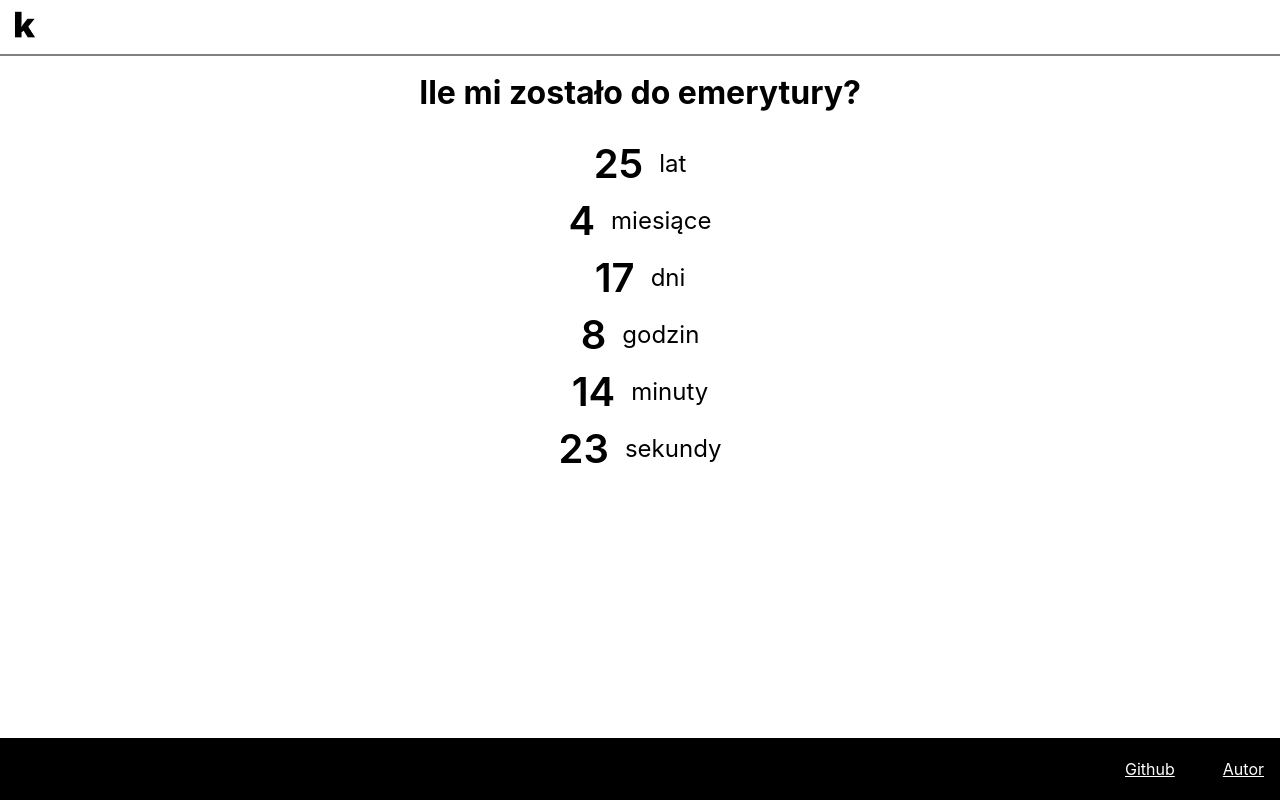
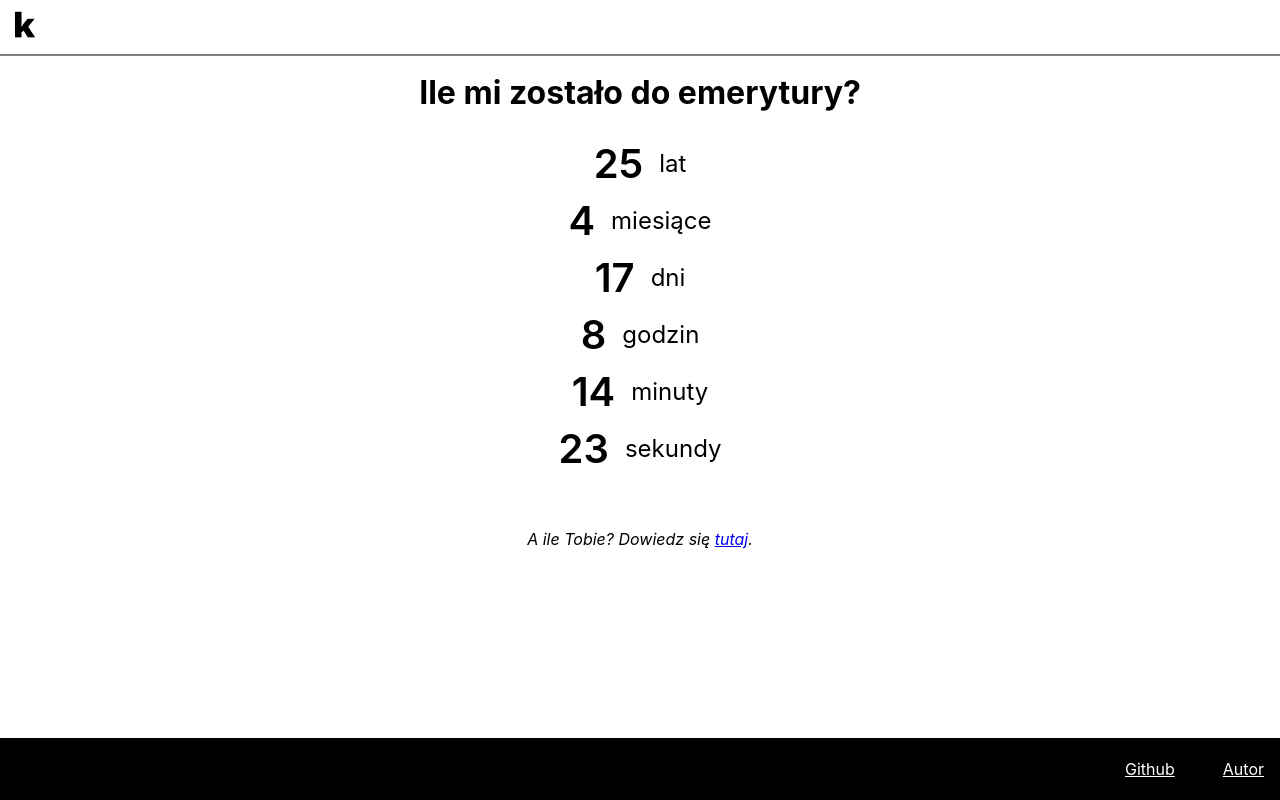
Before and after one commit to pensjonatus/kwlk, a Next.js app: page /retirement/retirement in a window 1280 px wide. Built offline with nearby package versions, Linux system fonts and the light colour scheme.

Commit message:
add footnote

```diff
--- a/pages/retirement/retirement.module.css
+++ b/pages/retirement/retirement.module.css
@@ -35,3 +35,8 @@
 .unit {
   font-size: 150%;
 }
+
+.footNote {
+    margin-top: 3rem;
+    font-style: italic;
+}
--- a/pages/retirement/retirement.tsx
+++ b/pages/retirement/retirement.tsx
@@ -1,3 +1,4 @@
+import Link from "next/link";
 import { useEffect, useState } from "react";
 import Layout from "../../components/layout";
 import styles from "./retirement.module.css";
@@ -51,11 +52,10 @@ function getUnitInPolish(unitInEnglish: string, value: number) {
   }
 
   if (
+    value === 0 ||
     Number.parseInt(value.toString().slice(-1)) > 4 ||
     (value.toString().length > 1 &&
-      (value.toString().endsWith("1") ||
-        value.toString().endsWith("0")) ||
-        value === 0)
+      (value.toString().endsWith("1") || value.toString().endsWith("0")))
   ) {
     return valueMappings[unitInEnglish][2];
   }
@@ -96,6 +96,13 @@ export default function Retirement() {
               <span className={styles.unit}>{getUnitInPolish(key, value)}</span>
             </div>
           ))}
+          <div className={styles.footNote}>
+            A ile Tobie? Dowiedz się{" "}
+            <Link href="https://kalkulatory2.gofin.pl/Kalkulator-wieku-emerytalnego,12.html">
+              <a>tutaj</a>
+            </Link>
+            .
+          </div>
         </div>
       </div>
     </Layout>
```
